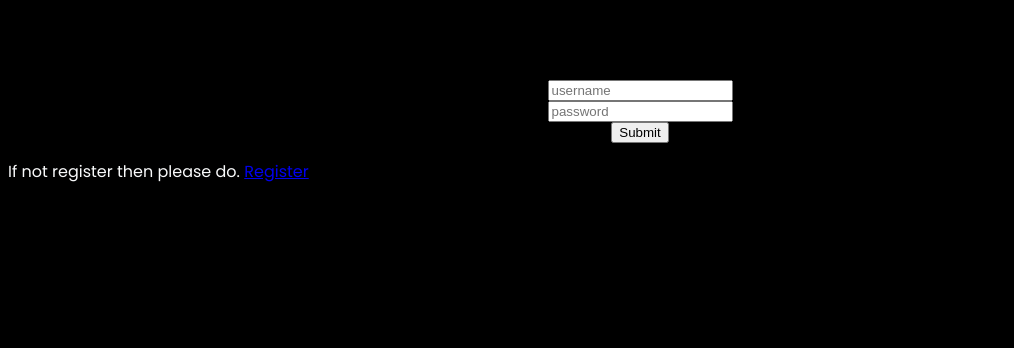
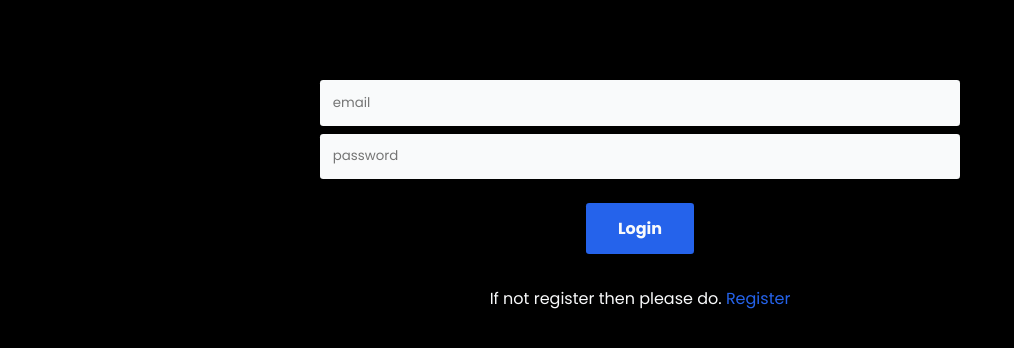
Before and after one commit to himanch007/innovaccer-library-management-system, a Flask app: page /user-login in a window 1280 px wide. Shown: the top 348 px of the page, without its empty margins (0-1014 px from the left). Run offline with Flask 2, Linux system fonts and the light colour scheme.

Commit message:
style: fix style for login and register

```diff
--- a/static/styles/style.css
+++ b/static/styles/style.css
@@ -5,18 +5,21 @@
   --primary-header-color: #4f46e5;
   --primary-text-color: #f9fafb;
   --primary-button-color: #2563eb;
+  --secondary-bg-color: #f9fafb;
   --secondary-invert-color: #fbcfe8;
   --start-color: #7928ca;
   --end-color: #ff0080;
+  --input-padding: 0.8rem;
+  --input-margin: 0.5rem;
 }
 
 * {
   box-sizing: border-box;
+  font-family: 'Poppins', sans-serif;
 }
 
 body {
   color: blue;
-  font-family: 'Poppins', sans-serif;
   background: var(--primary-bg-color);
   color: var(--primary-text-color);
 }
@@ -48,27 +51,31 @@ body {
   border: none;
   margin: 1rem;
   font-size: 1rem;
+  border-radius: 0.2rem;
 }
 
 .container {
   text-align: center;
 }
 
-.login-btn {
+.login-btn,
+.submit-btn {
   color: var(--primary-text-color);
   background: var(--primary-button-color);
   font-weight: bold;
-  border-radius: 2rem;
 }
 
 .login-btn:hover,
-.login-btn:focus {
+.login-btn:focus,
+.submit-btn:hover,
+.submit-btn:focus {
   color: var(--primary-button-color);
   background: var(--primary-text-color);
 }
 
 /* login form */
-.login-form {
+.login-form,
+.register-form {
   display: flex;
   flex-direction: column;
   width: 50vw;
@@ -77,3 +84,32 @@ body {
   margin: auto;
   margin-top: 5rem;
 }
+
+.user-input {
+  padding: var(--input-padding);
+  margin-bottom: var(--input-margin);
+  width: 100%;
+  border: none;
+  border-radius: 0.2rem;
+  outline: none;
+  background-color: var(--secondary-bg-color);
+  color: var(--primary-bg-color);
+  font-weight: 400;
+}
+
+.user-input:focus {
+  outline: 1px solid var(--primary-button-color);
+}
+
+.message {
+  text-align: center;
+}
+
+.message a {
+  text-decoration: none;
+  color: var(--primary-button-color);
+}
+
+.message a:hover {
+  text-decoration: underline;
+}
--- a/templates/login.html
+++ b/templates/login.html
@@ -4,19 +4,21 @@
   <body>
     <form action="/success" class="login-form" method="POST">
       <input
-        type="text"
-        name="username"
-        placeholder="username"
-        class="login-input"
+        type="email"
+        name="email"
+        placeholder="email"
+        class="user-input"
+        required
       />
       <input
         type="password"
         name="password"
         placeholder="password"
-        class="login-input"
+        class="user-input"
+        required
       />
 
-      <button type="submit" class="submit-btn">Submit</button>
+      <button type="submit" class="submit-btn btn">Login</button>
     </form>
     <p class="message">
       If not register then please do. <a href="/register">Register</a>
```
Also changed, not shown: templates/register.html (+22 -4 lines).
